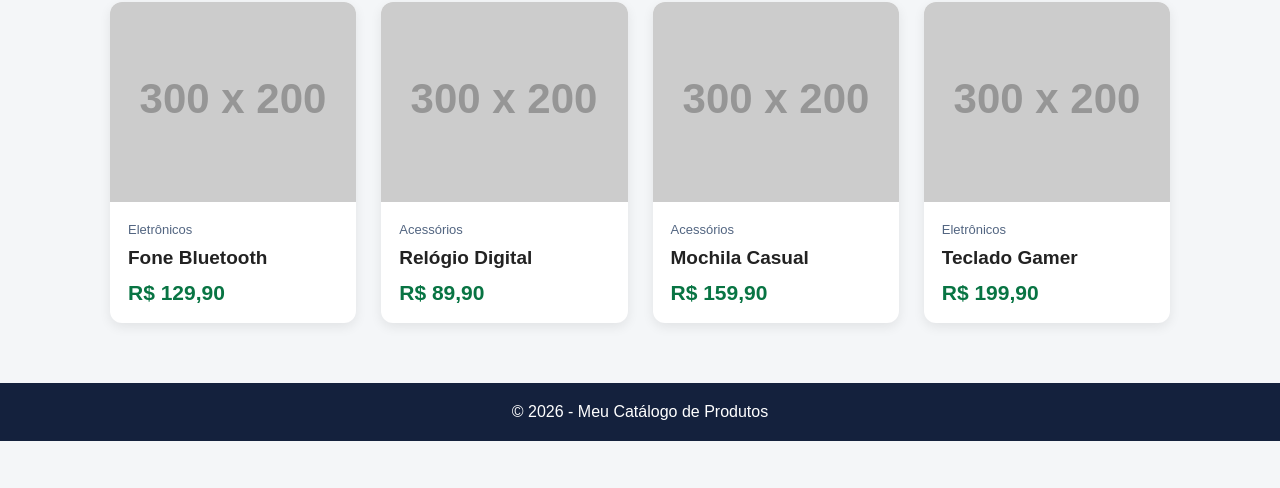
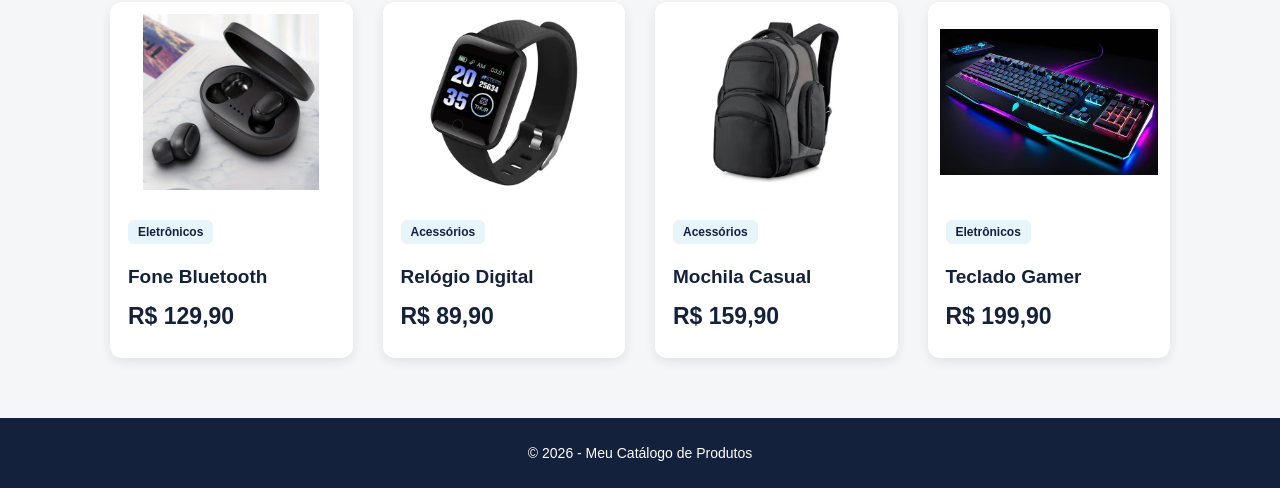
Before and after one commit to Joaofaleiros/catalogo-produtos, a plain HTML site: page index.html in a window 1280 px wide. Shown: the part 322-810 px from the top of the page. Drawn offline with Linux system fonts and the light colour scheme; placeholder pictures from the web are drawn by us.

Commit message:
Melhora visual do catalogo e adiciona imagens

```diff
--- a/index.html
+++ b/index.html
@@ -8,7 +8,7 @@
   </head>
   <body>
     <header>
-      <h1>Meu Catálogo</h1>
+      <h1>Loja Familiar</h1>
       <p>Encontre os produtos que você procura</p>
     </header>
 
--- a/script.js
+++ b/script.js
@@ -3,28 +3,28 @@ const produtos = [
     nome: "Fone Bluetooth",
     preco: 129.9,
     categoria: "Eletrônicos",
-    imagem: "https://placehold.co/300x200?text=Fone+Bluetooth",
+    imagem: "imagens/fone-bluetooh.jpeg",
     descricao: "Fone sem fio, com conexão Bluetooh",
   },
   {
     nome: "Relógio Digital",
     preco: 89.9,
     categoria: "Acessórios",
-    imagem: "https://placehold.co/300x200?text=Relogio",
+    imagem: "imagens/relogio-digital.webp",
     descricao: "Relogio a prova de água",
   },
   {
     nome: "Mochila Casual",
     preco: 159.9,
     categoria: "Acessórios",
-    imagem: "https://placehold.co/300x200?text=Mochila",
+    imagem: "imagens/mochila.webp",
     descricao: "Mochila para seu dia a dia",
   },
   {
     nome: "Teclado Gamer",
     preco: 199.9,
     categoria: "Eletrônicos",
-    imagem: "https://placehold.co/300x200?text=Teclado",
+    imagem: "imagens/teclado-gamer.avif",
     descricao: "Teclado sem fio, com conexão USB e Bluetooh",
   },
 ];
--- a/style.css
+++ b/style.css
@@ -42,22 +42,28 @@ main {
 }
 
 /* Grade de produtos */
+
 .lista-produtos {
   display: grid;
   grid-template-columns: repeat(auto-fit, minmax(220px, 1fr));
-  gap: 25px;
+  gap: 30px;
+  align-items: stretch;
 }
 
 /* Rodapé */
+
 footer {
   background-color: #14213d;
   color: white;
   text-align: center;
-  padding: 20px;
+  padding: 24px 15px;
   margin-top: 60px;
+  font-size: 14px;
+  line-height: 1.6;
 }
 
 /* Adaptação para celulares */
+
 @media (max-width: 600px) {
   header h1 {
     font-size: 28px;
@@ -69,6 +75,24 @@ footer {
 
   main {
     margin: 25px auto;
+    padding: 0 15px;
+  }
+
+  .lista-produtos {
+    grid-template-columns: repeat(auto-fit, minmax(150px, 1fr));
+    gap: 18px;
+  }
+
+  .produto-info {
+    padding: 12px;
+  }
+
+  .produto h3 {
+    font-size: 16px;
+  }
+
+  .preco {
+    font-size: 20px;
   }
 }
 
@@ -92,8 +116,11 @@ footer {
 .produto img {
   width: 100%;
   height: 200px;
-  object-fit: cover;
+  object-fit: contain;
   display: block;
+  padding: 12px;
+  background-color: #ffffff;
+  box-sizing: border-box;
 }
 
 .produto-info {
@@ -102,20 +129,30 @@ footer {
 
 .categoria {
   display: inline-block;
-  color: #526581;
-  font-size: 13px;
-  margin-bottom: 10px;
+  color: #14213d;
+  background-color: #e8f4fc;
+  font-size: 12px;
+  font-weight: 600;
+  padding: 5px 10px;
+  border-radius: 6px;
+  margin-bottom: 12px;
 }
 
 .produto h3 {
   font-size: 19px;
+  font-weight: 600;
+  color: #14213d;
+  margin-top: 8px;
   margin-bottom: 12px;
+  line-height: 1.4;
 }
 
 .preco {
-  color: #087443;
-  font-size: 21px;
-  font-weight: bold;
+  color: #14213d;
+  font-size: 23px;
+  font-weight: 700;
+  margin-top: 12px;
+  margin-bottom: 10px;
 }
 
 /* Botão para limpar os filtros */
```
Also changed, not shown: imagens/fone-bluetooh.jpeg (added), imagens/mochila.webp (added), imagens/relogio-digital.webp (added), imagens/teclado-gamer.avif (added).
